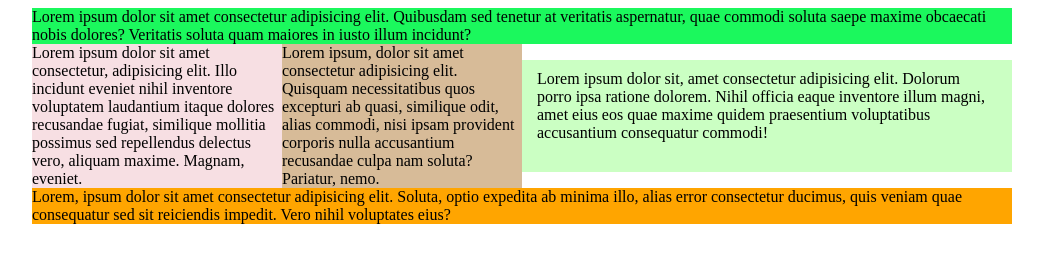
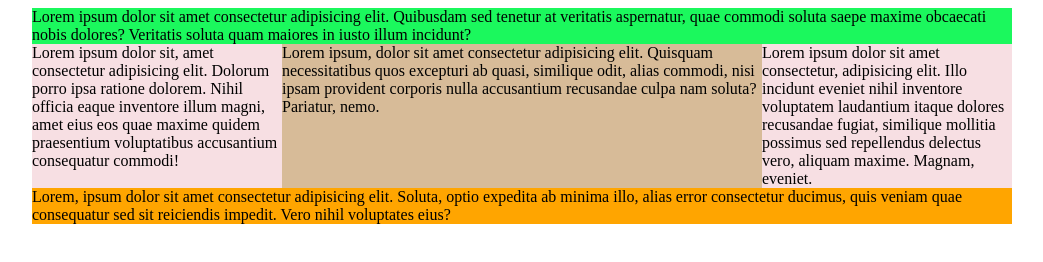
Before and after one commit to Zhumakadyrova/22.11.22.1, a plain HTML site: page index.html in a window 1280 px wide. Shown: the whole page, without its empty margins (118-1161 px from the left). Drawn offline with Linux system fonts and the light colour scheme.

Commit message:
rechange

```diff
--- a/index.html
+++ b/index.html
@@ -5,11 +5,12 @@
   <body>
     <main>
       <header> Lorem ipsum dolor sit amet consectetur adipisicing elit. Quibusdam sed tenetur at veritatis aspernatur, quae commodi soluta saepe maxime obcaecati nobis dolores? Veritatis soluta quam maiores in iusto illum incidunt?</header>
-      <aside> Lorem ipsum dolor sit amet consectetur, adipisicing elit. Illo incidunt eveniet nihil inventore voluptatem laudantium itaque dolores recusandae fugiat, similique mollitia possimus sed repellendus delectus vero, aliquam maxime. Magnam, eveniet.</aside>
+      <aside class="aside-1">Lorem ipsum dolor sit, amet consectetur adipisicing elit. Dolorum porro ipsa ratione dolorem. Nihil officia eaque inventore illum magni, amet eius eos quae maxime quidem praesentium voluptatibus accusantium consequatur commodi!</aside>
+
       <article>
         Lorem ipsum, dolor sit amet consectetur adipisicing elit. Quisquam necessitatibus quos excepturi ab quasi, similique odit, alias commodi, nisi ipsam provident corporis nulla accusantium recusandae culpa nam soluta? Pariatur, nemo.
       </article>
-      <p>Lorem ipsum dolor sit, amet consectetur adipisicing elit. Dolorum porro ipsa ratione dolorem. Nihil officia eaque inventore illum magni, amet eius eos quae maxime quidem praesentium voluptatibus accusantium consequatur commodi!</p>
+      <aside> Lorem ipsum dolor sit amet consectetur, adipisicing elit. Illo incidunt eveniet nihil inventore voluptatem laudantium itaque dolores recusandae fugiat, similique mollitia possimus sed repellendus delectus vero, aliquam maxime. Magnam, eveniet.</aside>
       <footer>Lorem, ipsum dolor sit amet consectetur adipisicing elit. Soluta, optio expedita ab minima illo, alias error consectetur ducimus, quis veniam quae consequatur sed sit reiciendis impedit. Vero nihil voluptates eius? </footer>
     </main>
 
--- a/style.css
+++ b/style.css
@@ -13,18 +13,14 @@ header{
 }
 article{
   background-color: rgba(214, 184, 147, 0.952);
-  flex: 1 1 0;
+  flex: 1 1 200px;
 
 }
 aside{
   background-color: rgba(236, 183, 192, 0.44);
   flex: 0 0 250px;
 }
-p{
-  padding: 10px 15px;
-  flex: 1 1 250px;
-  background-color: rgba(66, 253, 37, 0.273);
-}
+
 footer{
   background-color: orange;
   flex: 1  1 100%;
```
